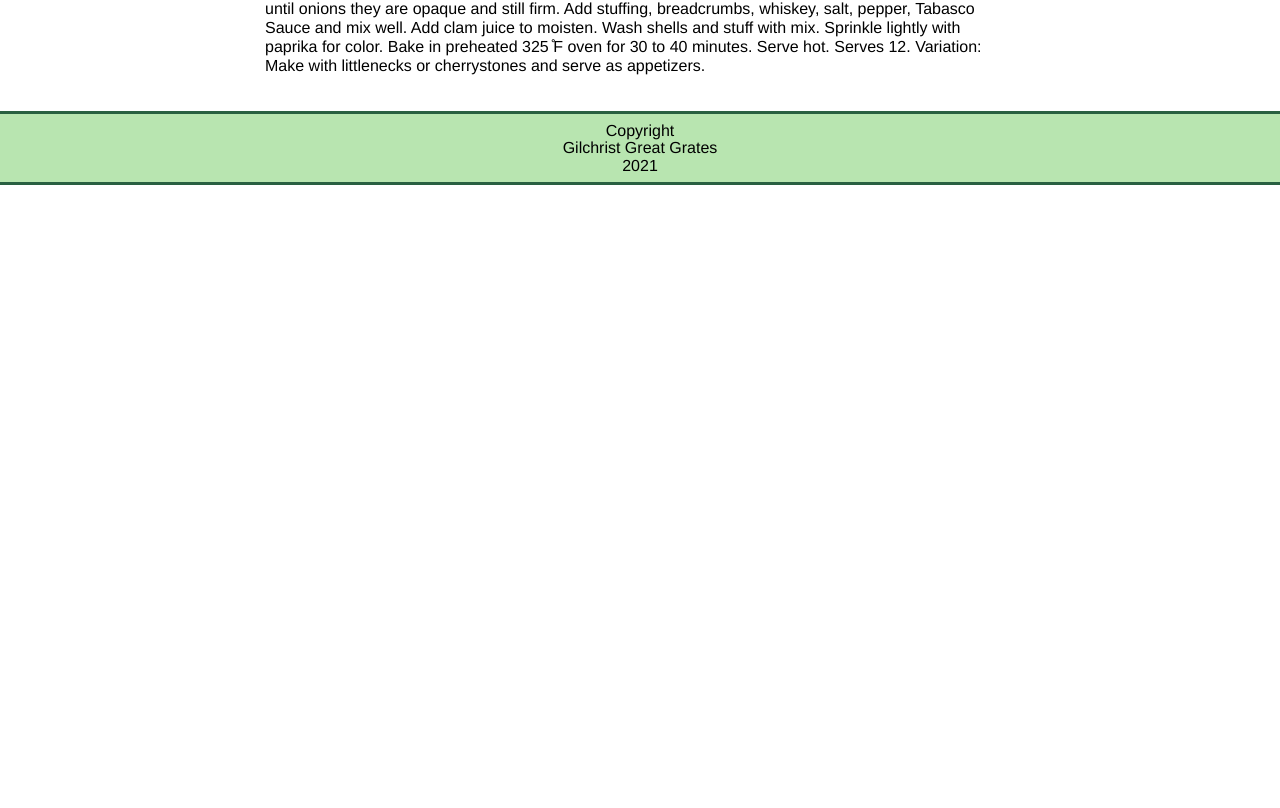
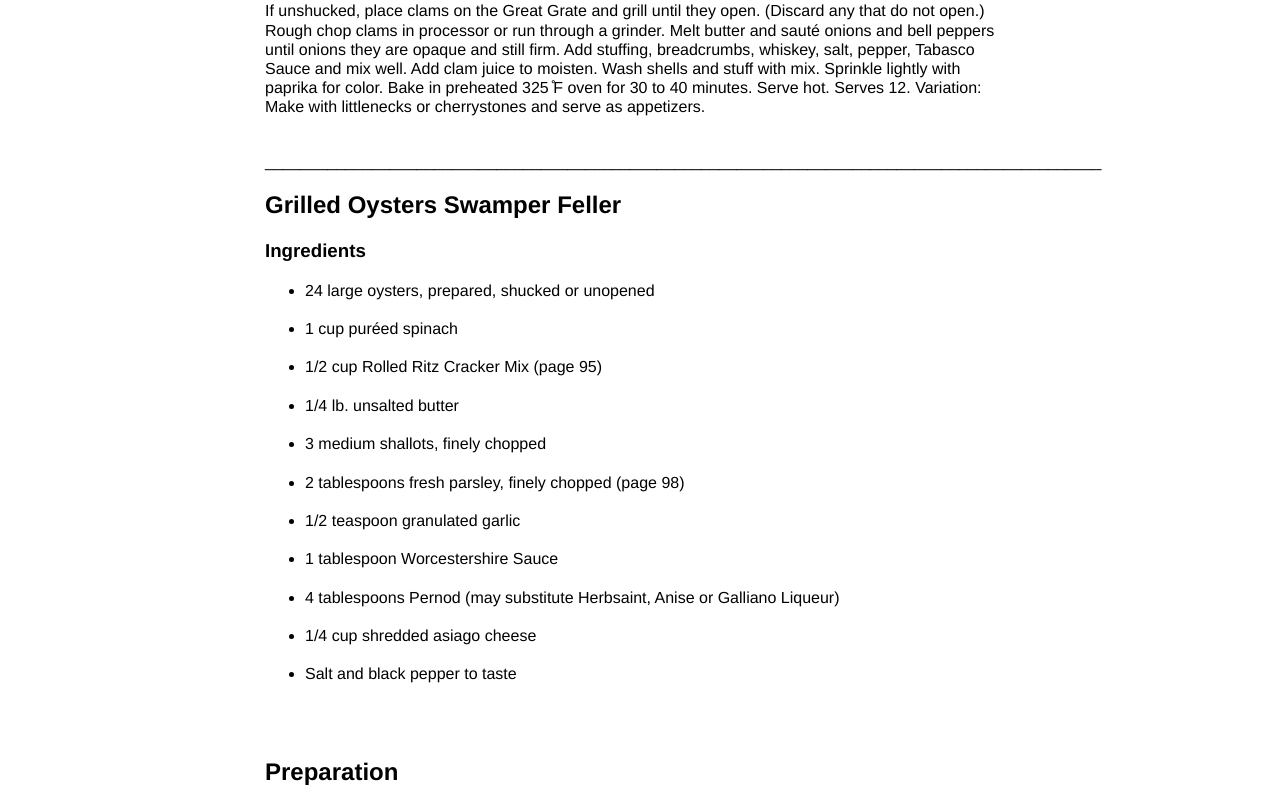
Before and after one commit to Tyler668/GreatGrate, a React (Create React App) app: page /recipes in a window 1280 px wide. Shown: the part 1307-2115 px from the top of the page. Before the commit the page ends 1492 px from the top, so only its background shows below. Built offline with nearby package versions, Linux system fonts and the light colour scheme.

Commit message:
updaed recipes and routing

```diff
--- a/src/components/About.js
+++ b/src/components/About.js
@@ -18,6 +18,31 @@ const About = () => {
           well as retains the delicious juices that are usually diluted or lost.
           Be sure to discard any shellfish that do not open!
           <br />
+          <div className="ytVidContainer">
+            <iframe
+              width="100%"
+              height="480"
+              src="https://www.youtube.com/embed/SiI0BVtn-Io"
+              title="YouTube video player"
+              frameborder="0"
+              allow="accelerometer; autoplay; clipboard-write; encrypted-media; gyroscope; picture-in-picture"
+              allowfullscreen
+            ></iframe>
+          </div>
+          <br />
+          <h2></h2>
+          <br />
+          <div className="ytVidContainer">
+            <iframe
+              width="100%"
+              height="480"
+              src="https://www.youtube.com/embed/QttxRLAU8aM"
+              title="YouTube video player"
+              frameborder="0"
+              allow="accelerometer; autoplay; clipboard-write; encrypted-media; gyroscope; picture-in-picture"
+              allowfullscreen
+            ></iframe>
+          </div>
           <br />
           When cooking fresh unopened oysters on a grill or in an oven, begin by
           placing each cupped shell level on an opening in the GreatGrate. When
--- a/src/components/Navigation.js
+++ b/src/components/Navigation.js
@@ -9,7 +9,7 @@ const Navigation = () => {
         <NavLink className="navItems" to="/">
           <img className="logo" src={logo}></img>
         </NavLink>
-        <NavLink className="navItems" to="/about">
+        <NavLink className="navItems" to="/">
           About Our Product
         </NavLink>
         {/* <NavLink className="navItems" to="/about">
--- a/src/components/Recipes.js
+++ b/src/components/Recipes.js
@@ -40,7 +40,8 @@ const Recipes = () => {
 
         <div classname="recipe">
           <p>
-            <h2>Stuffies (Stuffed Clams) Ingredients</h2>
+            <h2>Stuffies (Stuffed Clams)</h2>
+            <h3>Ingredients</h3>
             <ul>
               <li>
                 24 medium quahogs, prepared, shucked or unopened reserve juice
@@ -88,6 +89,50 @@ const Recipes = () => {
             littlenecks or cherrystones and serve as appetizers.
             <br />
             <br />
+            <p>
+              ______________________________________________________________________________________________
+            </p>
+            <p>
+              <h2>Grilled Oysters Swamper Feller</h2>
+              <h3>Ingredients</h3>
+              <ul>
+                <li> 24 large oysters, prepared, shucked or unopened </li>
+                <br />
+                <li>1 cup puréed spinach </li>
+                <br />
+                <li>1/2 cup Rolled Ritz Cracker Mix (page 95) </li>
+                <br />
+                <li>1/4 lb. unsalted butter </li>
+                <br />
+                <li>3 medium shallots, finely chopped </li>
+                <br />
+                <li>2 tablespoons fresh parsley, finely chopped (page 98) </li>
+                <br />
+                <li>1/2 teaspoon granulated garlic </li>
+                <br />
+                <li> 1 tablespoon Worcestershire Sauce </li>
+                <br />
+                <li>
+                  4 tablespoons Pernod (may substitute Herbsaint, Anise or
+                  Galliano Liqueur)
+                </li>
+                <br />
+                <li> 1/4 cup shredded asiago cheese</li>
+                <br />
+                <li>Salt and black pepper to taste </li>
+                <br />
+              </ul>
+              <br />
+              <h2>Preparation</h2>
+              Place shucked oysters on the Great Grate. (If unshucked, grill
+              until they open. Discard any that do not open.) Meanwhile, in a
+              bowl, mix together spinach, cracker mixture, shallots, garlic,
+              parsley, Worcestershire Sauce, salt and pepper. Set aside.
+              Sprinkle Pernod over each oyster. Spoon spinach mixture onto each
+              oyster. Top with shredded asiago. Grill until edges of oysters
+              begin to curl and the cheese melts. This recipe goes well with
+              hard-shell clams and mussels, too.
+            </p>
           </p>
         </div>
       </div>
--- a/src/sass/index.scss
+++ b/src/sass/index.scss
@@ -12,7 +12,7 @@ object,
 iframe,
 h1,
 // h2,
-h3,
+// h3,
 h4,
 h5,
 h6,
```
